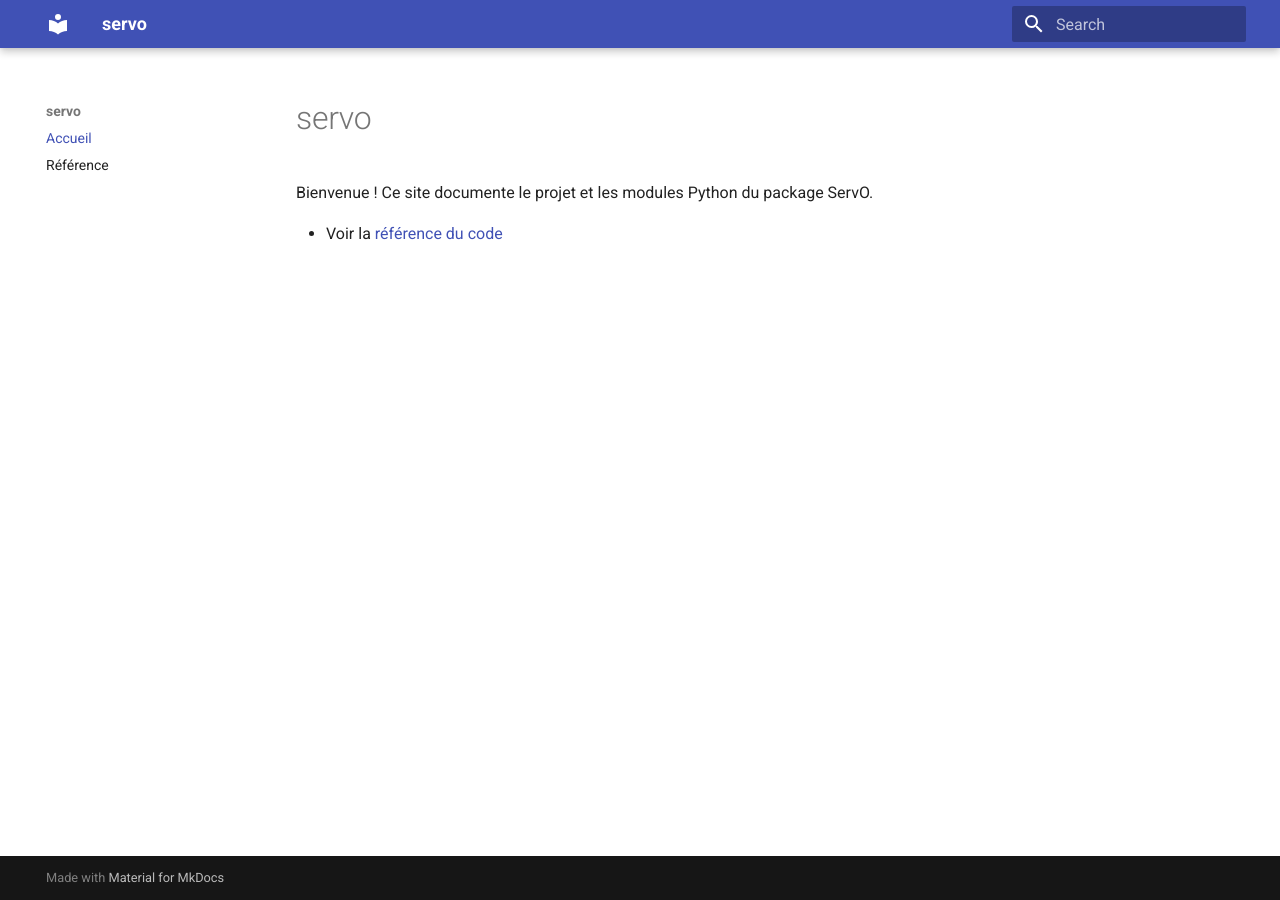
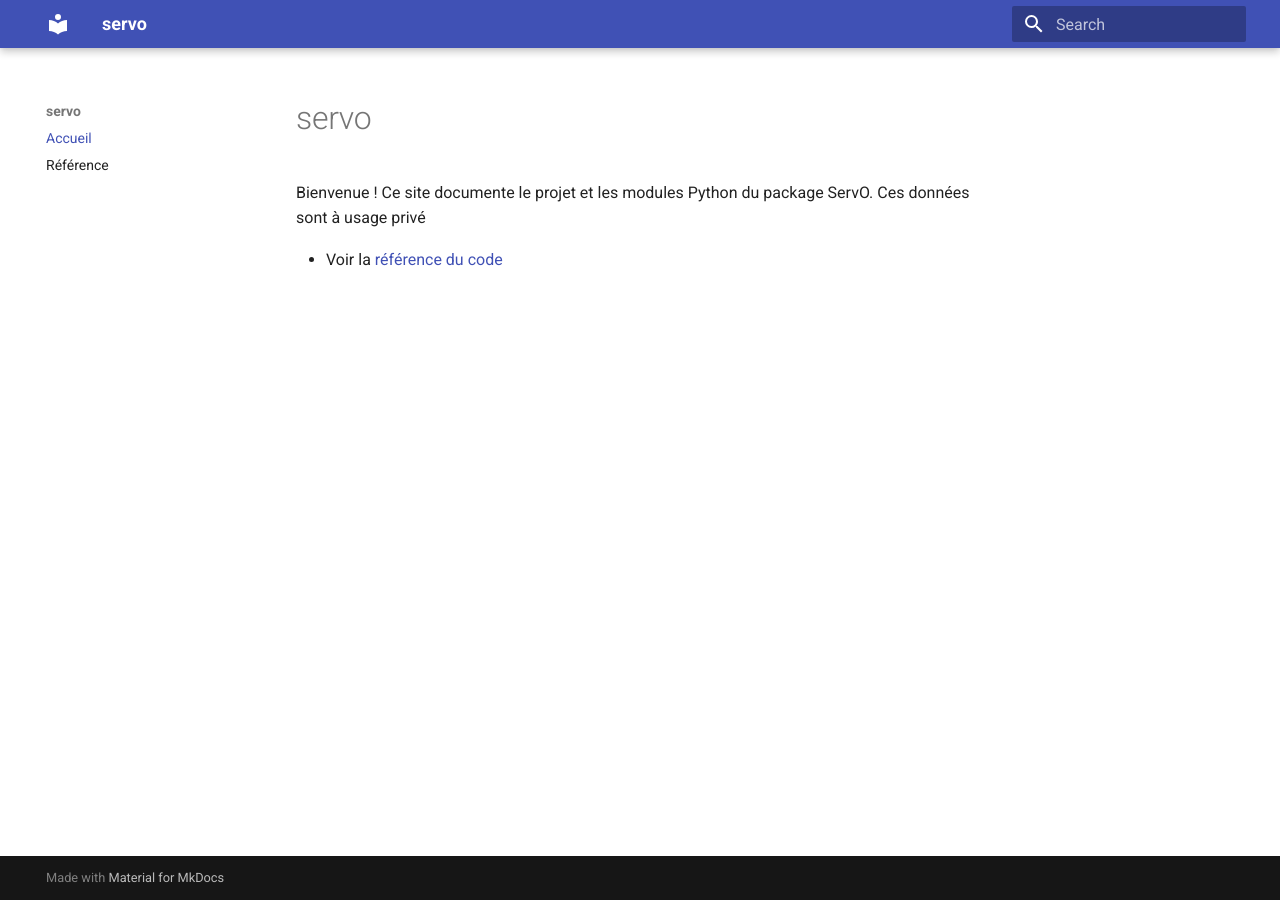
Before and after one commit to boscherj/servo, an MkDocs documentation site: the page built from docs/index.md, in a window 1280 px wide. Built offline with MkDocs 1.6.1 and Material for MkDocs 9.7.7, drawn with Linux system fonts in a browser that asks for light colours.

Commit message:
Docs: petite mise à jour

```diff
--- a/docs/index.md
+++ b/docs/index.md
@@ -1,5 +1,6 @@
 # servo
 
 Bienvenue ! Ce site documente le projet et les modules Python du package ServO.
+Ces données sont à usage privé
 
 - Voir la [référence du code](reference.md)
```
